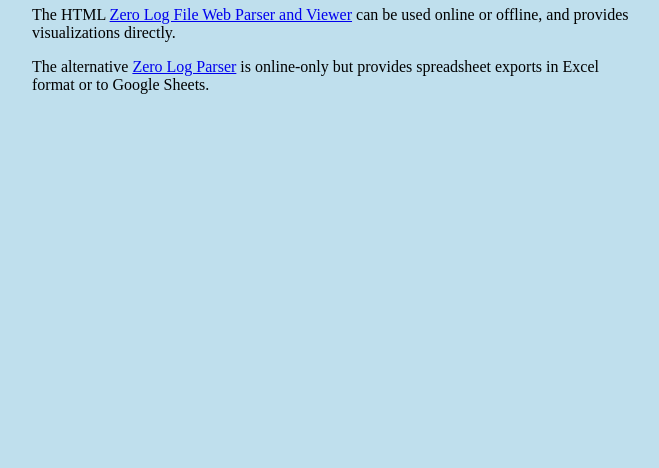
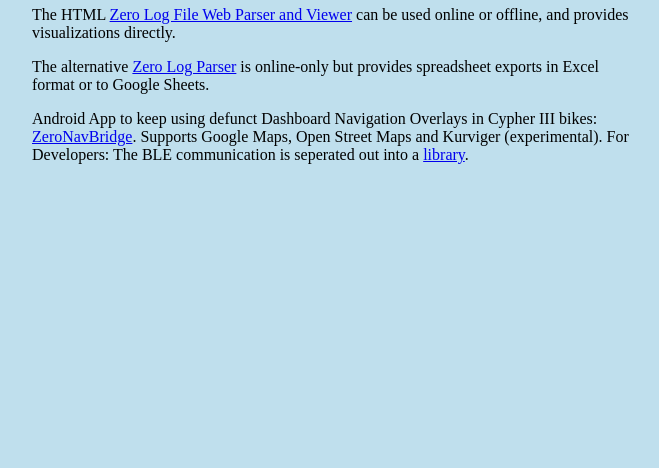
Before and after one commit to zero-motorcycle-community/zero-motorcycle-community.github.io, a plain HTML site: page index.html in a window 1280 px wide. Shown: the part 332-800 px from the top of the page, without its empty margins (308-967 px from the left). Drawn offline with Linux system fonts and the light colour scheme.

Commit message:
add ZeroNavBridge to index

```diff
--- a/index.html
+++ b/index.html
@@ -33,5 +33,6 @@
   <h1>Tools</h1>
   <p>The HTML <a href="https://zero-motorcycle-community.github.io/browser-parse/">Zero Log File Web Parser and Viewer</a> can be used online or offline, and provides visualizations directly.</p>
   <p>The alternative <a href="http://home.hasslers.net/zerologparser/">Zero Log Parser</a> is online-only but provides spreadsheet exports in Excel format or to Google Sheets.</p>
+  <p>Android App to keep using defunct Dashboard Navigation Overlays in Cypher III bikes: <a href="https://github.com/Belkaar/ZeroNavBridge">ZeroNavBridge</a>. Supports Google Maps, Open Street Maps and Kurviger (experimental). For Developers: The BLE communication is seperated out into a <a href="https://github.com/Belkaar/ZeroBLE">library</a>.</p>
 </body>
 </html>
```
